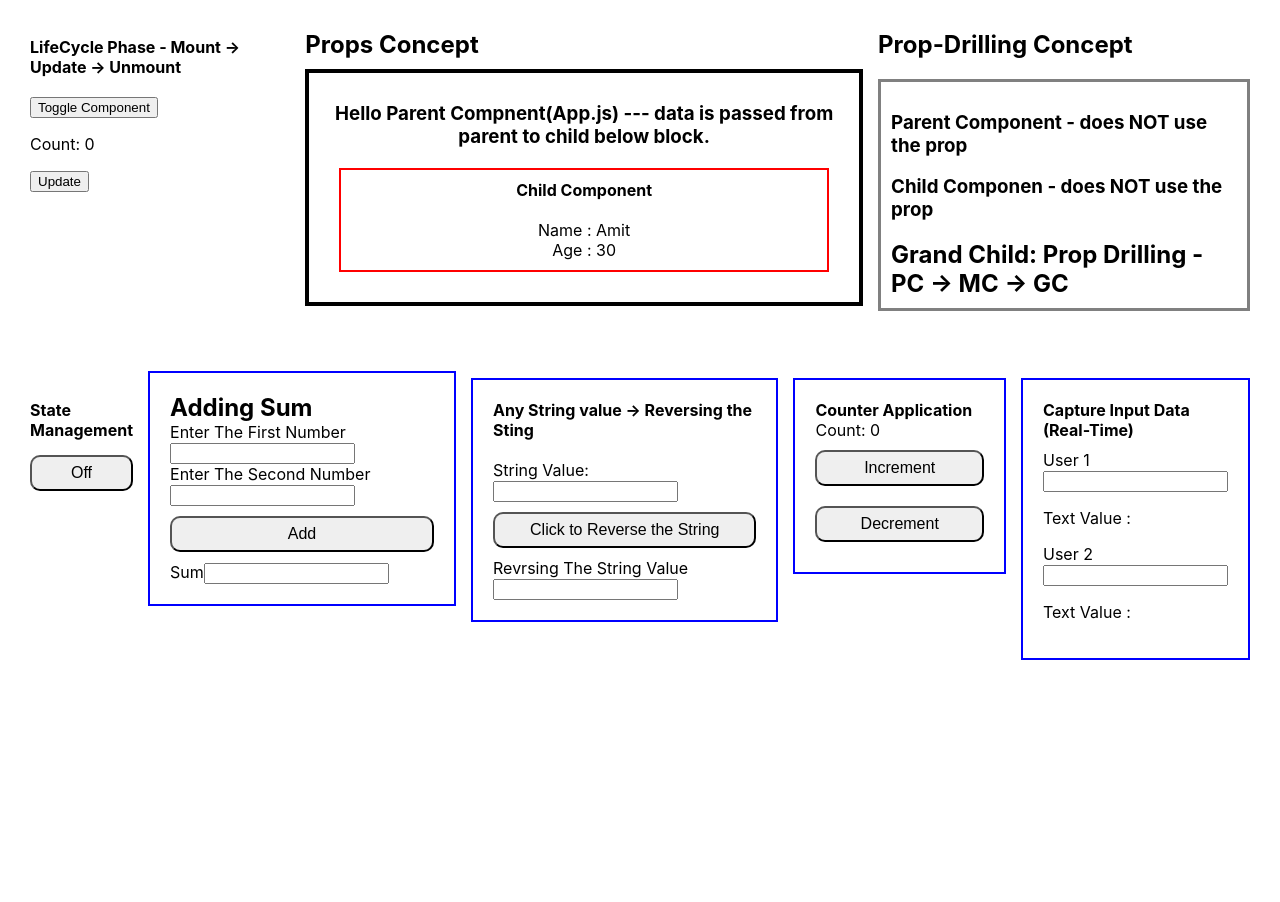
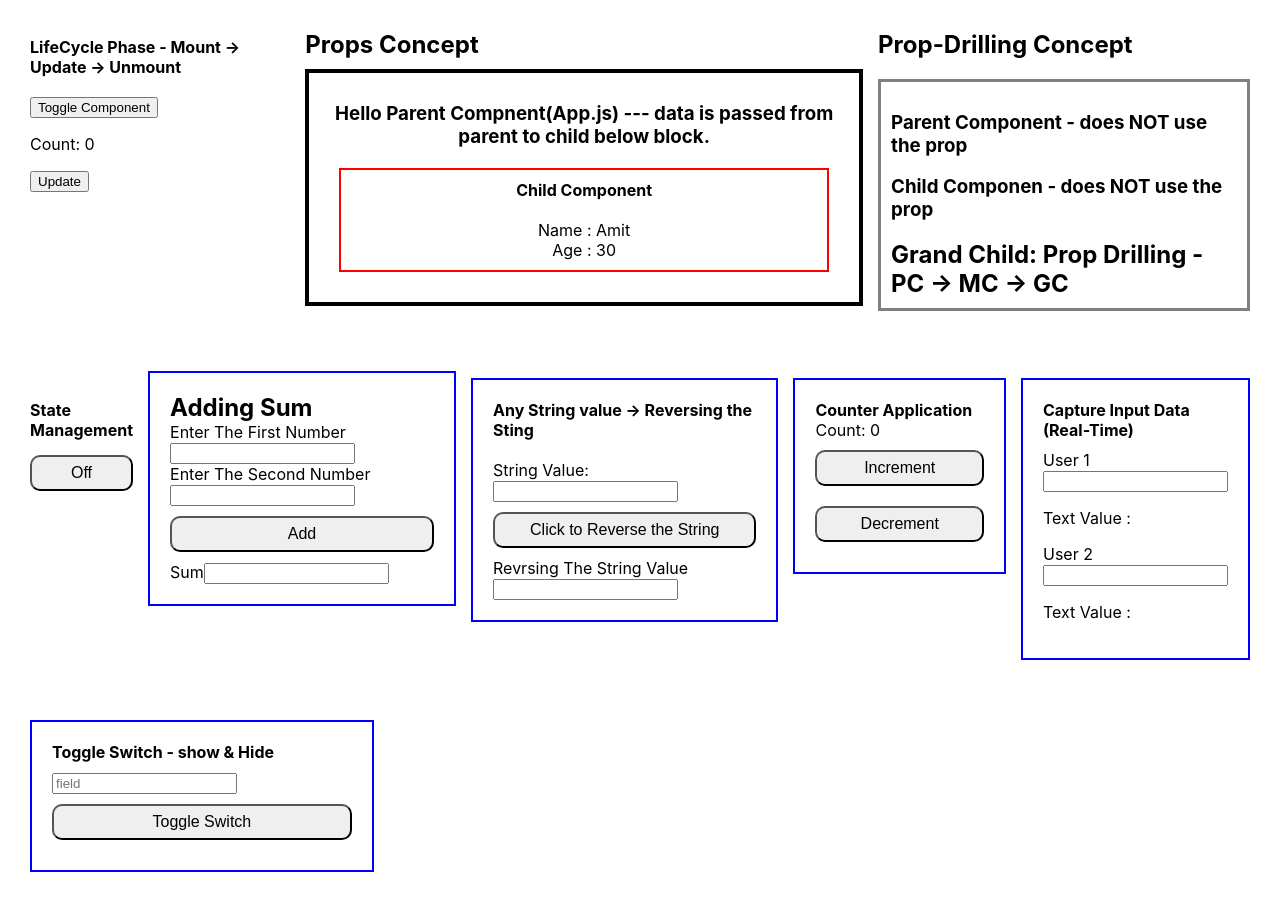
Before and after one commit to mahapatra079/my-app, a React (Create React App) app: page / in a window 1280 px wide. Before the commit the page ends 800 px from the top, so only its background shows below. Built offline with nearby package versions, Linux system fonts and the light colour scheme.

Commit message:
Show / Hide Analysis

```diff
--- a/src/App.js
+++ b/src/App.js
@@ -7,6 +7,7 @@ import AddingSum from "./AddingSum";
 import ReversingString from "./ReversingString"
 import CounterApplication from "./CounterApplication";
 import CaptureInputData from "./CaptureInputData";
+import ToggleSwitch from "./ToggleSwitch";
 
 export default function App() {
   const [show, setShow] = useState(true);
@@ -92,6 +93,9 @@ export default function App() {
            <CaptureInputData/>
         </div>
 
+        <div className="container-3">
+          <ToggleSwitch/>
+        </div>
 
     </>
   );
--- /dev/null
+++ b/src/ToggleSwitch.js
@@ -0,0 +1,24 @@
+
+// Create an Input field. Then Implement a toggle switch that shows/hides the input field when clicked.
+
+import { useState } from "react"
+
+function ToggleSwitch() {
+    const [show, setShow] = useState(true)
+    return (
+        <div className="show-hide">
+          <h4>Toggle Switch - show & Hide</h4>
+            <div className="mt-10">
+                {show && <input type="text" className="form-control" placeholder="field" />}
+                <button type="button" className="addBtn" onClick={() => setShow(!show)}>Toggle Switch</button>
+                {/*
+                       . show → current value - true
+                       . !show → false
+                          result => hide
+                */}
+            </div>
+        </div>
+    )
+}
+
+export default ToggleSwitch;
--- a/src/index.css
+++ b/src/index.css
@@ -13,7 +13,7 @@ code {
 }
 
 .mt-10{margin-top: 10px;}.mt-20{margin-top: 20px;}.title{margin-bottom: 20px;}
-.container, .Container-2{padding: 30px;display: flex; align-items:baseline;gap: 15px;}.d-block{display: block;}
+.container, .Container-2, .container-3{padding: 30px;display: flex; align-items:baseline;gap: 15px;}.d-block{display: block;}
 
 .concept{
   margin-bottom: -40px;
@@ -49,5 +49,5 @@ h2, h4{padding: 0;margin: 0;}
   border-radius: 10px;
   font-size: 16px;
 }
-.adding-sum, .reversing-string, .counter, .capture-input{border: 2px solid blue;padding: 20px;}
+.adding-sum, .reversing-string, .counter, .capture-input, .show-hide{border: 2px solid blue;padding: 20px;}
 .addBtn{margin: 10px 0;}
```
